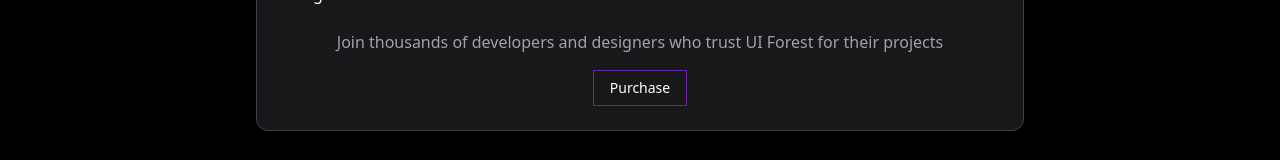
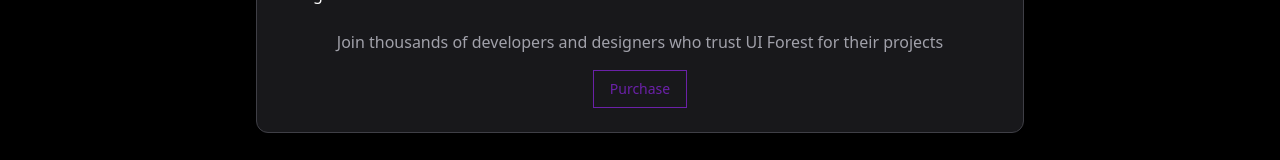
Before and after one commit to ake144/ui-forest, a Next.js app: page /pricing in a window 1280 px wide. Shown: the part 1026-1186 px from the top of the page. Built offline with nearby package versions, Linux system fonts and the light colour scheme; no server answers.

Commit message:
Update page.tsx

```diff
--- a/app/pricing/page.tsx
+++ b/app/pricing/page.tsx
@@ -4,7 +4,6 @@
 import { Button } from "@/components/ui/button"
 import { Card, CardContent, CardDescription, CardFooter, CardHeader, CardTitle } from "@/components/ui/card"
 import Navbar from '@/components/main-nav'
-import Link from "next/link";
 
 export default function PricingPage() {
   const features = [
@@ -71,14 +70,15 @@
             <p className="text-zinc-400 mb-4">
               Join thousands of developers and designers who trust UI Forest for their projects
             </p>
-            <Link href='t.me/AkeTame'>
-            <Button
-                variant="outline"
-                className="w-full border-purple-800 hover:text-md sm:w-auto"
-                >
-                Purchase
-                </Button>
-           </Link>
+            <a
+                  href="https://t.me/AkeTame"
+                  target="_blank"
+                  rel="noopener noreferrer"
+                  className="w-full border border-purple-800 hover:text-md sm:w-auto inline-flex items-center justify-center rounded-md px-4 py-2 text-sm font-medium text-purple-800 hover:bg-purple-100"
+              >
+                  Purchase
+              </a>
+
           </CardFooter>
         </Card>
       </div>
```
